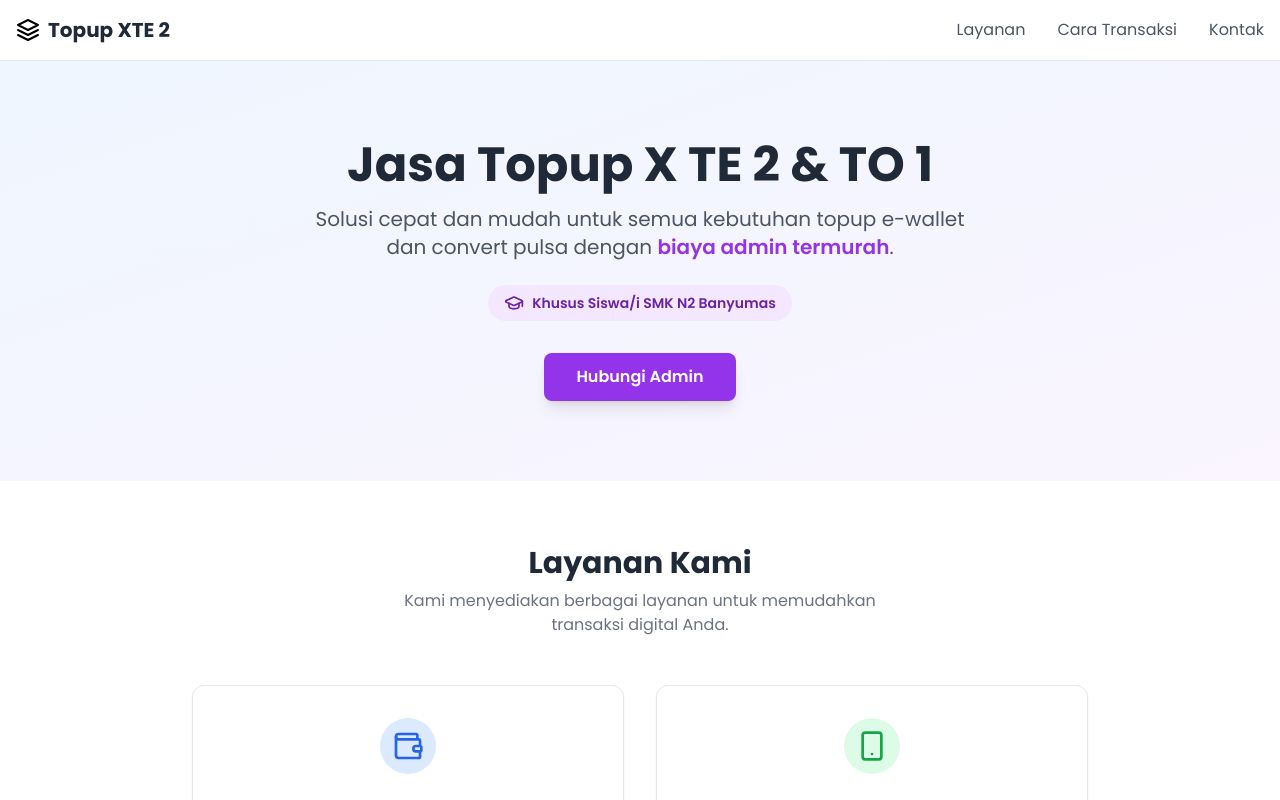
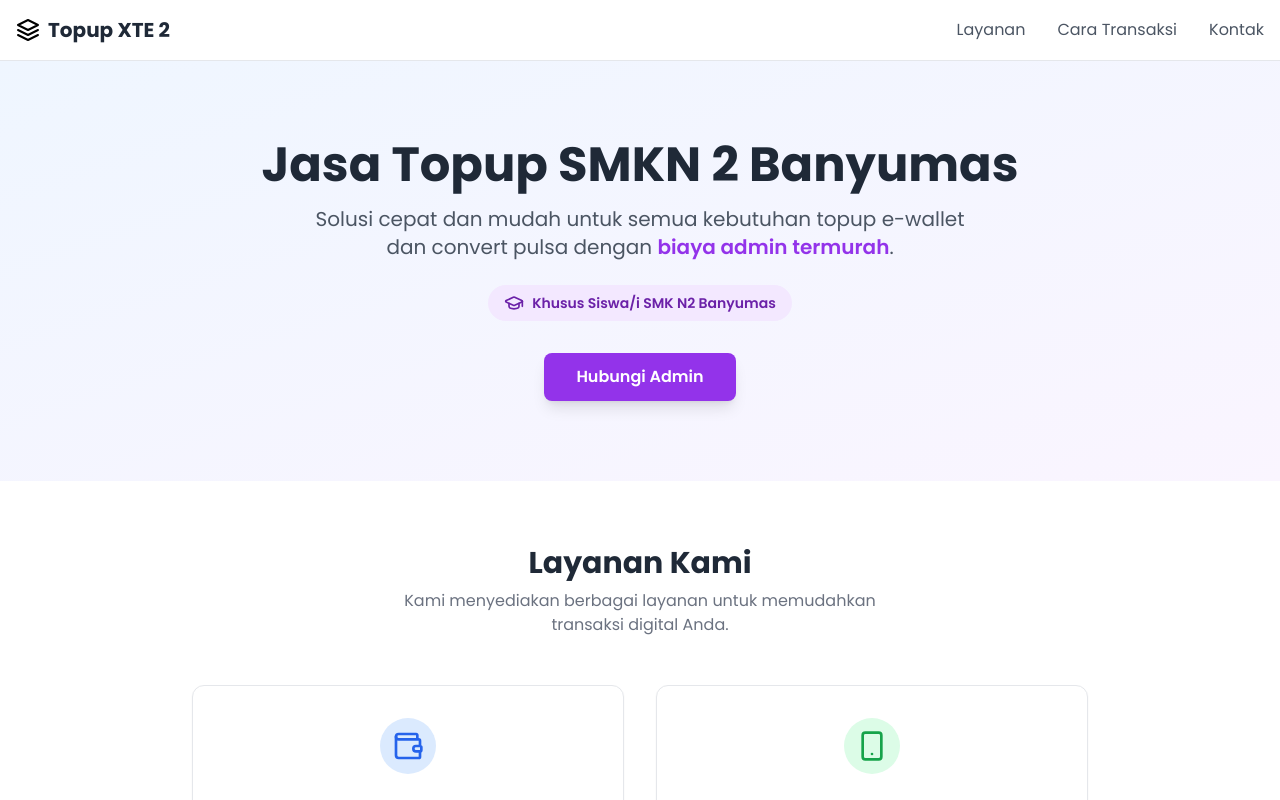
Before and after one commit to Nephyy1/xte2, a Next.js app: page / in a window 1280 px wide. Shown: the top 800 px of the page. Built offline with nearby package versions, Linux system fonts and the light colour scheme.

Commit message:
Update page.tsx

```diff
--- a/app/page.tsx
+++ b/app/page.tsx
@@ -13,7 +13,7 @@ export default function Home() {
     <>
       <section className="text-center py-20 px-4 bg-gradient-to-br from-blue-50 to-purple-50">
         <h1 className="text-4xl md:text-5xl font-bold text-gray-800">
-          Jasa Topup X TE 2 & TO 1
+          Jasa Topup SMKN 2 Banyumas
         </h1>
         <p className="mt-4 text-lg md:text-xl text-gray-600 max-w-2xl mx-auto">
           Solusi cepat dan mudah untuk semua kebutuhan topup e-wallet dan convert pulsa dengan <span className="font-semibold text-purple-600">biaya admin termurah</span>.
```
